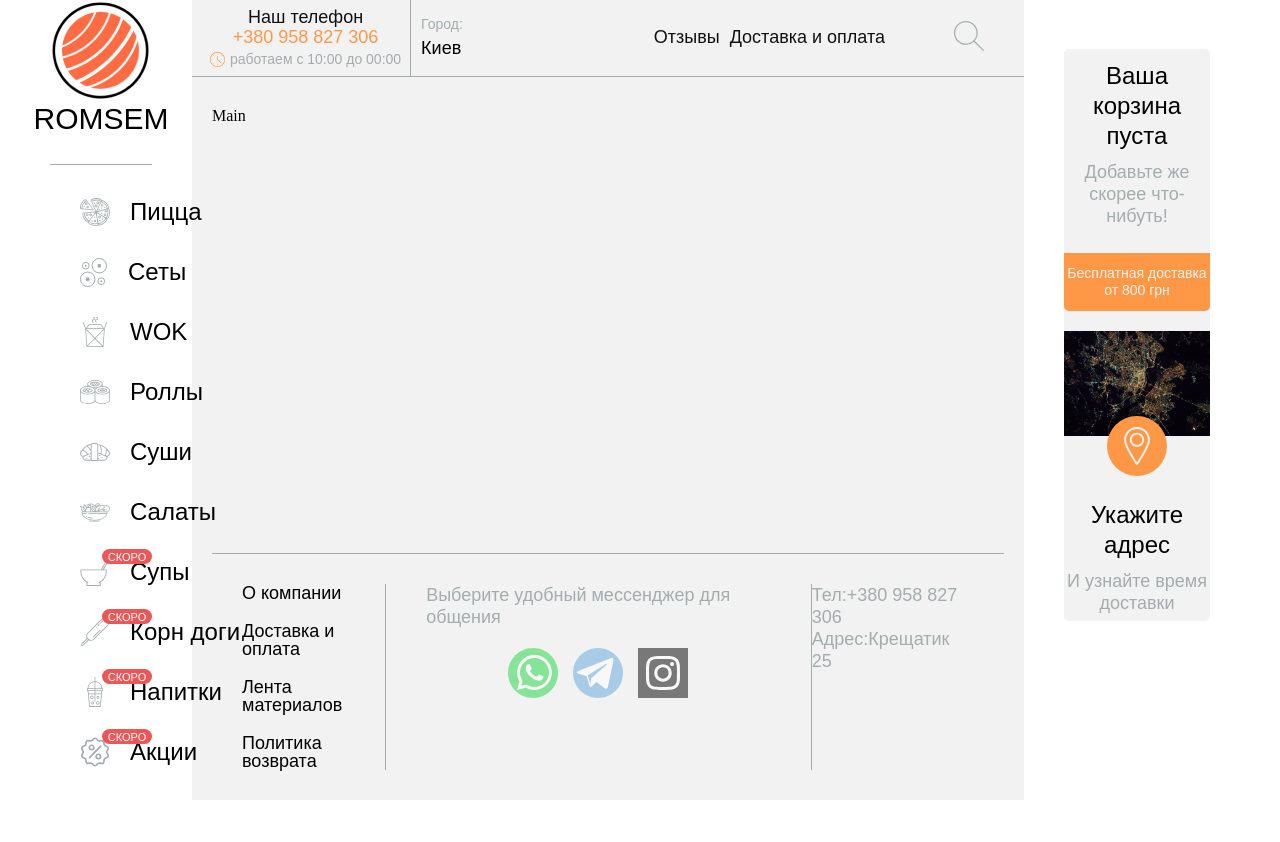
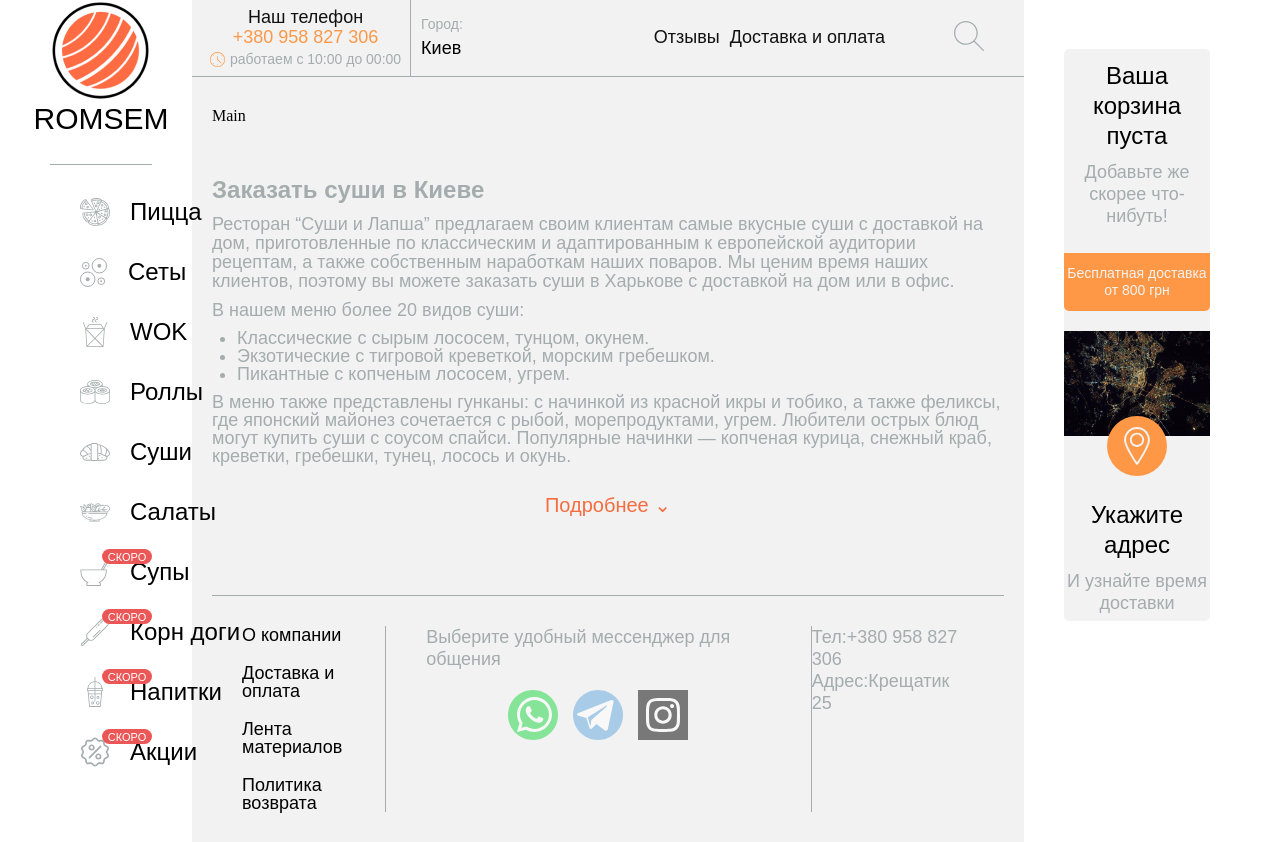
Before and after one commit to merkushynArt/romsem, a React (Create React App) app: page / in a window 1280 px wide. Before the commit the page ends 800 px from the top, so only its background shows below. Built offline with nearby package versions, Linux system fonts and the light colour scheme.

Commit message:
created a more section

```diff
--- a/src/components/Home/Content/Content.js
+++ b/src/components/Home/Content/Content.js
@@ -16,6 +16,7 @@ import Product from './Product/Product';
 import Reviews from './Routes/Reviews/Reviews';
 import Express from './Routes/Express/Express';
 import Footer from './Footer/Footer';
+import ContentLayout from './ContentLayout/ContentLayout';
 
 
 function Content() {
@@ -25,17 +26,19 @@ function Content() {
             <Header/>
             <div className="container">
                <Routes>
-                  <Route path='/' element={<Main/>}/>
-                  <Route path='/pizza' element={<Pizza/>}/>
-                  <Route path='/sets' element={<Sets/>}/>
-                  <Route path='/wok' element={<Wok/>}/>
-                  <Route path='/rolls' element={<Rolls/>}/>
-                  <Route path='/sushi' element={<Sushi/>}/>
-                  <Route path='/salad' element={<Salad/>}/>
-                  <Route path='/soup' element={<Soup/>}/>
-                  <Route path='/corndog' element={<CornDog/>}/>
-                  <Route path='/drinks' element={<Drinks/>}/>
-                  <Route path='/sale' element={<Sale/>}/>
+                  <Route path='/' element={<ContentLayout/>}>
+                     <Route path='' element={<Main/>}/>
+                     <Route path='pizza' element={<Pizza/>}/>
+                     <Route path='sets' element={<Sets/>}/>
+                     <Route path='wok' element={<Wok/>}/>
+                     <Route path='rolls' element={<Rolls/>}/>
+                     <Route path='sushi' element={<Sushi/>}/>
+                     <Route path='salad' element={<Salad/>}/>
+                     <Route path='soup' element={<Soup/>}/>
+                     <Route path='corndog' element={<CornDog/>}/>
+                     <Route path='drinks' element={<Drinks/>}/>
+                     <Route path='sale' element={<Sale/>}/>
+                  </Route>
                   <Route path='/:path/product/:id' element={<Product/>}/>
                   <Route path='/reviews' element={<Reviews/>}/>
                   <Route path='/express' element={<Express/>}/>
--- /dev/null
+++ b/src/components/Home/Content/ContentLayout/ContentLayout.js
@@ -0,0 +1,15 @@
+import React from 'react';
+import { Outlet } from 'react-router-dom';
+import More from '../More/More';
+
+
+const ContentLayout = () => {
+   return (
+      <>
+         <Outlet/>
+         <More/>
+      </>
+   )
+}
+
+export default ContentLayout
--- a/src/components/Home/Content/More/More.js
+++ b/src/components/Home/Content/More/More.js
@@ -0,0 +1,30 @@
+import React from 'react';
+import './more.css';
+
+const More = () => {
+   return (
+      <div className='more'>
+         <p className='more__title'>Заказать суши в Киеве</p>
+         <span className='more__subtitle'>Ресторан “Суши и Лапша” предлагаем своим клиентам самые вкусные суши с доставкой на дом,
+            приготовленные по классическим и адаптированным к европейской аудитории рецептам, а также собственным наработкам наших поваров.
+            Мы ценим время наших клиентов, поэтому вы можете заказать суши в Харькове с доставкой на дом или в офис.
+         </span>
+         <br/>
+         <p className='more__text'>В нашем меню более 20 видов суши:</p>
+         <ul>
+            <li className='more__list'>Классические с сырым лососем, тунцом, окунем.</li>
+            <li className='more__list'>Экзотические с тигровой креветкой, морским гребешком.</li>
+            <li className='more__list'>Пикантные с копченым лососем, угрем.</li>
+         </ul>
+         <p className='more__text-grad'>
+            В меню также представлены гунканы: с начинкой из красной икры и тобико, а также феликсы, где японский майонез сочетается с рыбой,
+            морепродуктами, угрем.
+            Любители острых блюд могут купить суши с соусом спайси. Популярные начинки — копченая курица,
+            снежный краб, креветки, гребешки, тунец, лосось и окунь.
+         </p>
+         <a className='more__btn' href="#">Подробнее ⌄</a>
+      </div>
+   );
+};
+
+export default More;
--- /dev/null
+++ b/src/components/Home/Content/More/more.css
@@ -0,0 +1,64 @@
+.more__title{
+   font-family: DIN Pro,sans-serif;
+   font-style: normal;
+   font-weight: bold;
+   font-size: 24px;
+   line-height: 30px;
+   color: #A4ACAD;
+   margin: 50px 0 10px 0;
+}
+
+.more__subtitle{
+   font-family: DIN Pro,sans-serif;
+   font-style: normal;
+   font-weight: normal;
+   font-size: 18px;
+   line-height: 100%;
+   color: #A4ACAD;
+}
+
+.more__text{
+   font-family: DIN Pro,sans-serif;
+   font-style: normal;
+   font-weight: normal;
+   font-size: 18px;
+   line-height: 100%;
+   color: #A4ACAD;
+   margin: 10px 0;
+}
+
+.more__list{
+   margin-left: 25px;
+   list-style-type: disc;
+   font-family: DIN Pro,sans-serif;
+   font-style: normal;
+   font-weight: normal;
+   font-size: 18px;
+   line-height: 100%;
+   color: #A4ACAD;
+}
+
+.more__text-grad{
+   font-family: DIN Pro,sans-serif;
+   font-style: normal;
+   font-weight: normal;
+   font-size: 18px;
+   line-height: 100%;
+   background: linear-gradient(180deg, rgba(242, 242, 242, 0) 0%, #F2F2F2 100%);
+   color: #A4ACAD;
+   margin: 10px 0;
+}
+
+.more__btn{
+   font-family: DIN Pro,sans-serif;
+   font-style: normal;
+   font-weight: normal;
+   font-size: 20px;
+   line-height: 100%;
+   color: #F46D40;
+   background: transparent;
+   display: flex;
+   justify-content: center;
+   margin: 0 auto;
+   padding: 20px 0;
+}
```
